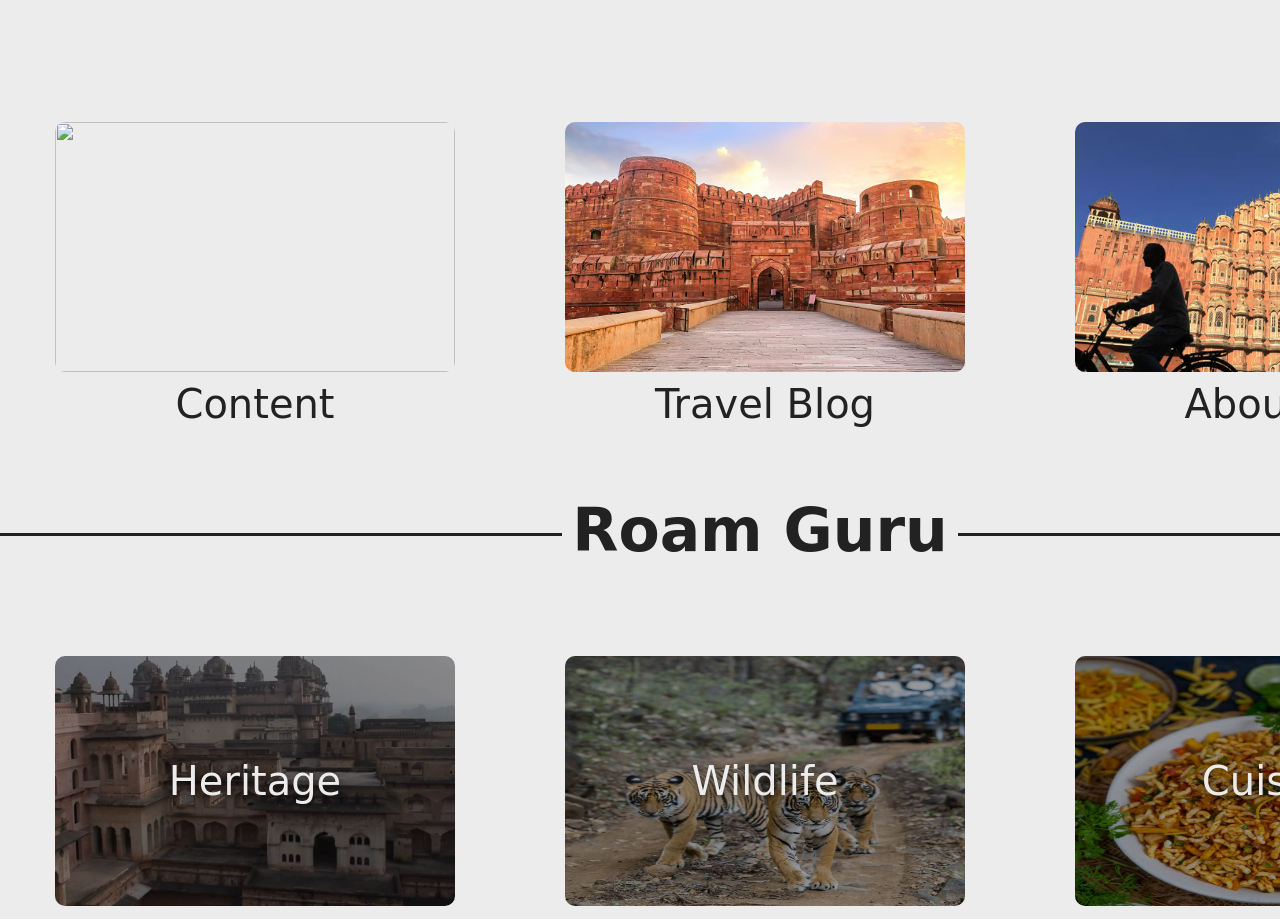
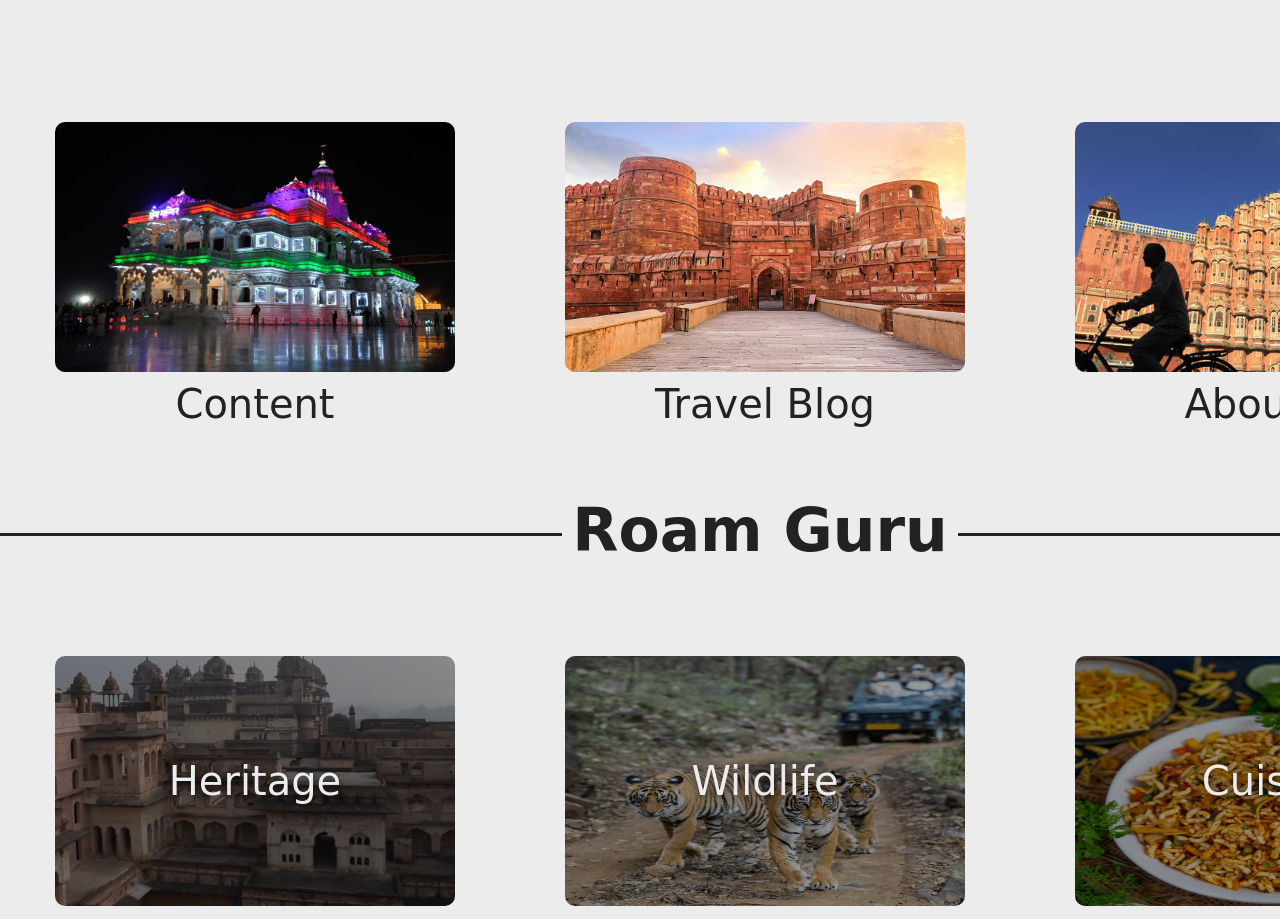
Before and after one commit to sushantsingal/Befikre, a plain HTML site: page index.html in a window 1280 px wide. Shown: the part 900-1819 px from the top of the page. Drawn offline with Linux system fonts and the light colour scheme.

Commit message:
Update index.html

```diff
--- a/index.html
+++ b/index.html
@@ -62,7 +62,7 @@
     <div class="crow">
         <div class="cbox">
             <a>
-                <img src="\imgimg.jpg" >
+                <img src="\img\img.jpg" >
                 <p> Content </p>
             </a>
         </div>
```
